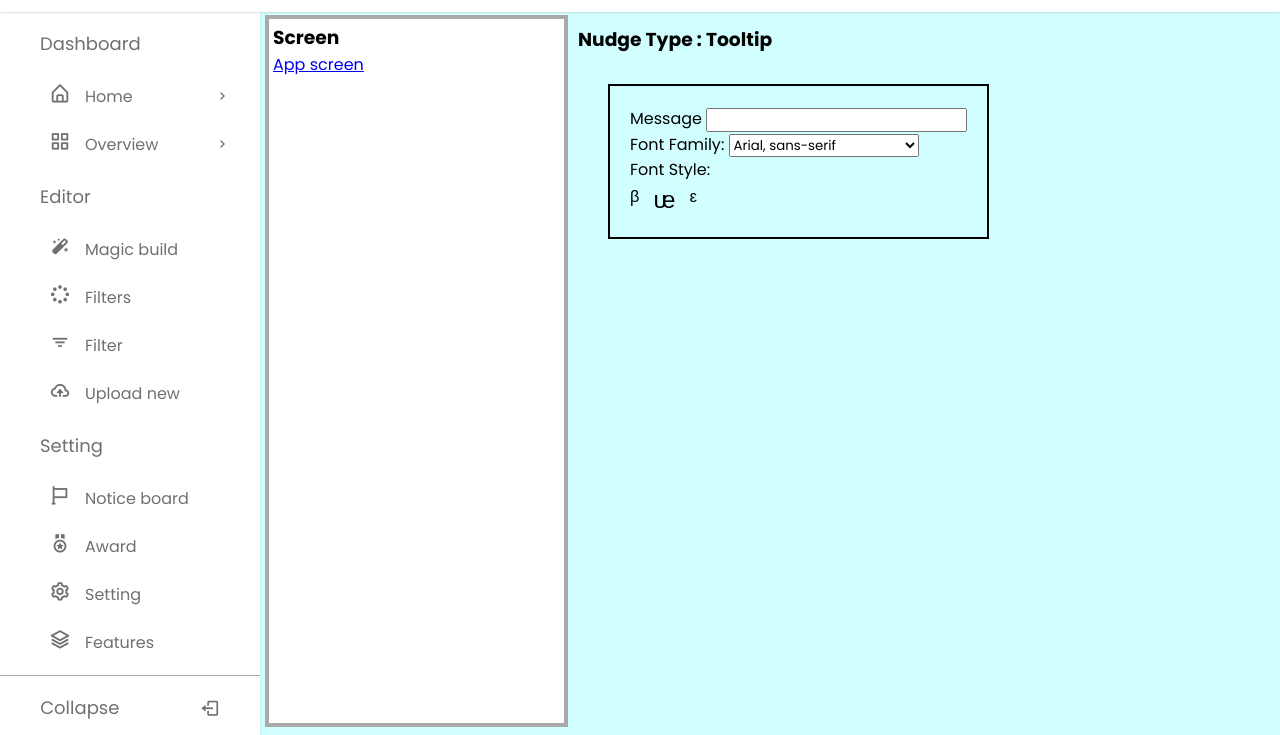
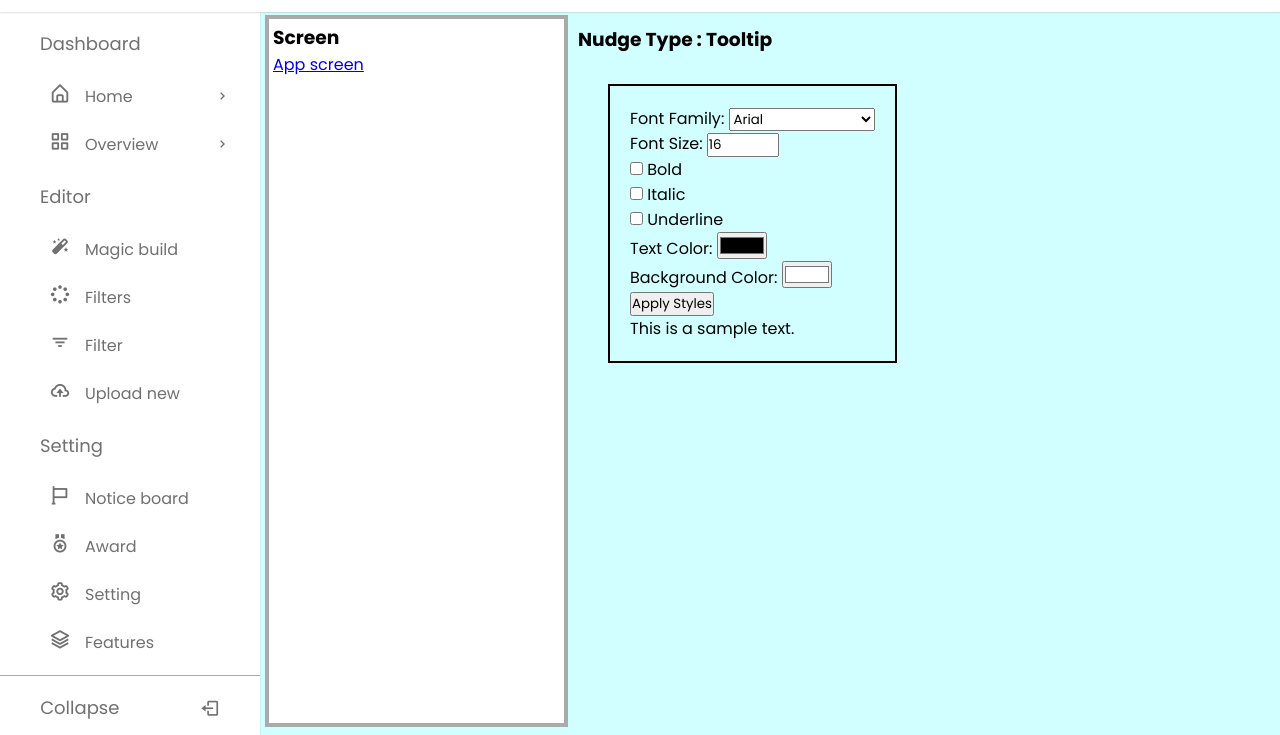
Before and after one commit to markandey1414/prism-test, a plain HTML site: page Layout_Codes/nudges/tooltip.html in a window 1280 px wide. Shown: the part 65-800 px from the top of the page. Drawn offline with nearby package versions, Linux system fonts and the light colour scheme; files that its build step writes are made by us from their sources; files whose address does not match are found by name.

Commit message:
'Folders'

```diff
--- a/Layout_Codes/tooltip.html
+++ b/Layout_Codes/nudges/tooltip.html
@@ -168,23 +168,57 @@
         <div class="tooltip">
             <h3>Nudge Type : Tooltip</h3>
             <div class="tooltip-style">
-                <div class="tooltip-msg">
-                    <label for="inputmsg" class="form-label">Message</label>
-                    <input type="text" class="form-control" id="inputmsg">
-                </div>
-                <div class="tooltip-font">
-                    <label for="fontFamily">Font Family:</label>
-                    <select id="fontFamily"></select>
-                </div>
-                <div>
-                    <label for="fontStyle">Font Style:</label>
-                    <div id="fontStyle">
-                        <span class="fontStyleIcon" data-style="bold">&#x1D5D;</span> <!-- B for Bold -->
-                        <span class="fontStyleIcon" data-style="italic">&#x1D6B;</span> <!-- I for Italic -->
-                        <span class="fontStyleIcon" data-style="underline">&#x1D4B;</span> <!-- U for Underline -->
-                    </div>
-                </div>
+                <div class="font-selection">
+                    <label for="fontFamily" class="">Font Family:</label>
+                    <select id="fontFamily">
+                      <option value="Arial, sans-serif">Arial</option>
+                      <option value="Helvetica, sans-serif">Helvetica</option>
+                      <option value="Verdana, sans-serif">Verdana</option>
+                      <!-- Add more font options -->
+                      <option value="Georgia, serif">Georgia</option>
+                      <option value="Times New Roman, serif">Times New Roman</option>
+                      <option value="Courier New, monospace">Courier New</option>
+                      <option value="Comic Sans MS, cursive">Comic Sans MS</option>
+                    </select>
+                  </div>
+
+                  <div>
+                    <label for="fontSize">Font Size:</label>
+                    <input type="number" id="fontSize" min="8" max="72" value="16">
+                  </div>
+
+                  <div>
+                    <input type="checkbox" id="boldCheckbox">
+                    <label for="boldCheckbox">Bold</label>
+                  </div>
+
+                  <div>
+                    <input type="checkbox" id="italicCheckbox">
+                    <label for="italicCheckbox">Italic</label>
+                  </div>
+
+                  <div>
+                    <input type="checkbox" id="underlineCheckbox">
+                    <label for="underlineCheckbox">Underline</label>
+                  </div>
+
+                  <div>
+                    <label for="textColor">Text Color:</label>
+                    <input type="color" id="textColor" value="#000000">
+                  </div>
+
+                  <div>
+                    <label for="bgColor">Background Color:</label>
+                    <input type="color" id="bgColor" value="#ffffff">
+                  </div>
+
+                  <button id="applyStylesBtn">Apply Styles</button>
+
+                  <div id="content">
+                    <p>This is a sample text.</p>
+                  </div>
             </div>
+
         </div>
     </div>
     <script src="script.js"></script>
--- a/Layout_Codes/script2.js
+++ b/Layout_Codes/script2.js
@@ -1,41 +1,20 @@
-const fontFamilySelect = document.getElementById('fontFamily');
-const fontStyleIcons = document.querySelectorAll('.fontStyleIcon');
-const contentDiv = document.getElementById('content');
+document.getElementById('applyStylesBtn').addEventListener('click', applyStyles);
 
-// Array of commonly available font families
-const fontFamilies = [
-  "Arial, sans-serif",
-  "Helvetica, sans-serif",
-  "Verdana, sans-serif",
-  "Georgia, serif",
-  "Times New Roman, serif",
-  "Courier New, monospace",
-  "Arial Black, sans-serif",
-  "Comic Sans MS, cursive",
-  // Add more fonts as needed
-];
+function applyStyles() {
+  var content = document.getElementById('content');
+  var fontFamily = document.getElementById('fontFamily').value;
+  var fontSize = document.getElementById('fontSize').value + 'px';
+  var bold = document.getElementById('boldCheckbox').checked ? 'bold' : 'normal';
+  var italic = document.getElementById('italicCheckbox').checked ? 'italic' : 'normal';
+  var underline = document.getElementById('underlineCheckbox').checked ? 'underline' : 'none';
+  var textColor = document.getElementById('textColor').value;
+  var bgColor = document.getElementById('bgColor').value;
 
-// Populate the font family dropdown
-fontFamilies.forEach(fontFamily => {
-  const option = document.createElement('option');
-  option.textContent = fontFamily;
-  option.value = fontFamily;
-  fontFamilySelect.appendChild(option);
-});
-
-fontStyleIcons.forEach(icon => {
-  icon.addEventListener('click', function() {
-    const selectedStyle = this.getAttribute('data-style');
-    applyFontStyle(selectedStyle);
-  });
-});
-
-function applyFontStyle(style) {
-  if (style === 'bold') {
-    contentDiv.style.fontWeight = contentDiv.style.fontWeight === 'bold' ? 'normal' : 'bold';
-  } else if (style === 'italic') {
-    contentDiv.style.fontStyle = contentDiv.style.fontStyle === 'italic' ? 'normal' : 'italic';
-  } else if (style === 'underline') {
-    contentDiv.style.textDecoration = contentDiv.style.textDecoration === 'underline' ? 'none' : 'underline';
-  }
+  content.style.fontFamily = fontFamily;
+  content.style.fontSize = fontSize;
+  content.style.fontWeight = bold;
+  content.style.fontStyle = italic;
+  content.style.textDecoration = underline;
+  content.style.color = textColor;
+  content.style.backgroundColor = bgColor;
 }
--- a/Layout_Codes/style2.css
+++ b/Layout_Codes/style2.css
@@ -16,6 +16,50 @@
     cursor: pointer;
   }
 
-  .container .tooltip .tooltip-style .fontStyleIcon:hover {
+.container .tooltip .tooltip-style .fontStyleIcon:hover {
     color: blue; /* Change color on hover (optional) */
 }
+
+#font-selection {
+    display: flex;
+    flex-direction: column;
+    align-items: center;
+    padding: 10px;
+    border: 1px solid #ddd;
+    border-radius: 5px;
+  }
+
+  .font-family,
+  .font-size,
+  .font-style {
+    margin-bottom: 10px;
+  }
+
+  .font-family label,
+  .font-size label {
+    display: block;
+    margin-bottom: 5px;
+  }
+
+  .font-size select,
+  .font-family select {
+    padding: 5px;
+    border: 1px solid #ddd;
+    border-radius: 3px;
+  }
+
+  .font-style {
+    display: flex;
+    justify-content: space-around;
+  }
+
+  .font-style button {
+    padding: 5px 10px;
+    border: 1px solid #ddd;
+    border-radius: 3px;
+    cursor: pointer;
+  }
+
+  .preview {
+    text-align: center;
+  }
```
Also changed, not shown: Layout_Codes/index.html (+1 -1 lines), Layout_Codes/screen.html (deleted, +0 -41 lines), Layout_Codes/images/UIForge.png (renamed from Layout_Codes/UIForge.png), Layout_Codes/images/UIForge_transparent.png (renamed from Layout_Codes/UIForge_transparent.png), Layout_Codes/images/backgroung1.png (added), Layout_Codes/images/beacon.png (renamed from Layout_Codes/beacon.png), Layout_Codes/images/bg2.png (added), Layout_Codes/images/bg3.png (added), Layout_Codes/images/milestone.png (renamed from Layout_Codes/milestone.png), Layout_Codes/images/profile.png (renamed from Layout_Codes/profile.png), Layout_Codes/images/spotlight.png (renamed from Layout_Codes/spotlight.png), Layout_Codes/images/tooltip.png (renamed from Layout_Codes/tooltip.png), Layout_Codes/images/walkthrough.png (renamed from Layout_Codes/walkthrough.png), Layout_Codes/nudges/beacon.html (renamed from Layout_Codes/beacon.html), 3 more files.
